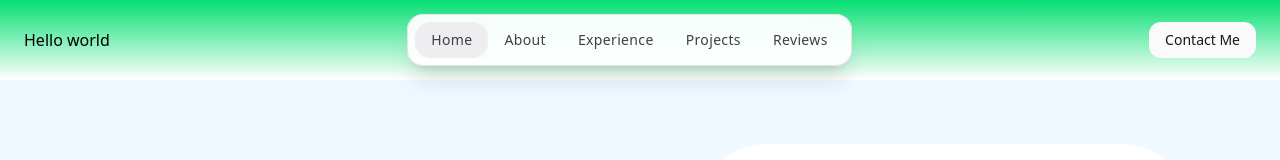
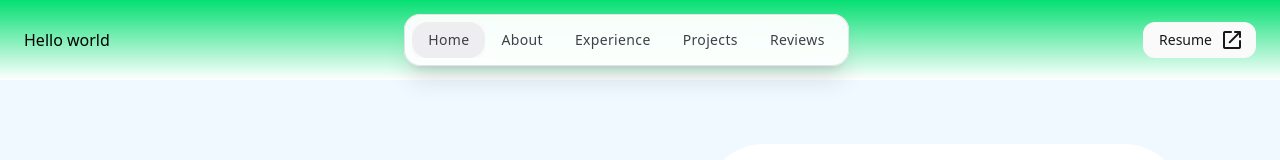
Before and after one commit to David-Gesl/David-Gesl.github.io, a React (Vite) app: page / in a window 1280 px wide. Shown: the top 160 px of the page. Built offline with nearby package versions, Linux system fonts and the light colour scheme.

Commit message:
feat: add resume

```diff
--- a/src/components/Header.jsx
+++ b/src/components/Header.jsx
@@ -3,6 +3,8 @@ import { useState } from "react"
 
 // Components
 import Navbar from "./Navbar"
+// Import resume asset (Vite will bundle and return a URL)
+import resumePdf from "../assets/David Gesl Resume.pdf"
 
 const Header = () => {
     const [navOpen, setNavOpen] = useState(false);
@@ -29,12 +31,16 @@ return (
                     <Navbar navOpen={navOpen}/>
                 </div>
 
-                <a href="#contact"
-                   className="btn btn-secondary max-md:hidden
-                   md:justify-self-end"
-
+                {/* Resume button */}
+                <a
+                   href={resumePdf}
+                   target="_blank"
+                   rel="noreferrer"
+                   className="btn btn-secondary max-md:hidden md:justify-self-end"
                 >
-                    Contact Me</a>
+                  Resume
+                  <span className="material-symbols-rounded" aria-hidden="true">open_in_new</span>
+                </a>
 
             </div>
         </header>
```
Also changed, not shown: 1 other file (tests, documents, lock files or other folders).
